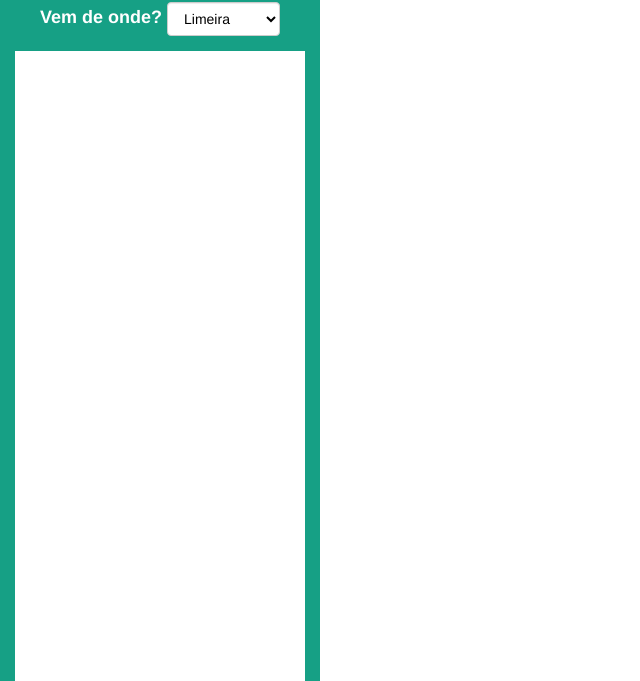
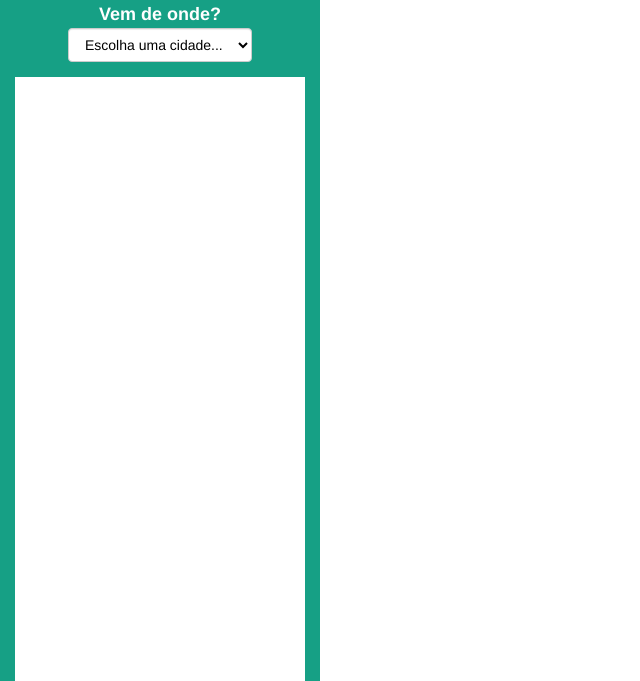
Before and after one commit to Ricardo-C-Oliveira/AnexoDoZ-, a plain HTML site: page index.html in a window 1280 px wide. Shown: the part 119-800 px from the top of the page, without its empty margins (0-640 px from the left). Drawn offline with nearby package versions, Linux system fonts and the light colour scheme; some packages are replaced by stand-ins of ours.

Commit message:
initial commit

```diff
--- a/index.html
+++ b/index.html
@@ -28,6 +28,7 @@
 					<div class="form-group">
 						<b style="font-size: 18px">Vem de onde? </b>
 						<select id="start" class="form-control" onchange="calcRoute();">
+							<option value="" disabled selected>Escolha uma cidade...</option>
 							<option value="-22.730726,-47.290775">Limeira</option>
 							<option value="-22.758052,-47.314167">Americana</option>
 							<option value="-22.770267,-47.239198">Campinas</option>
```
